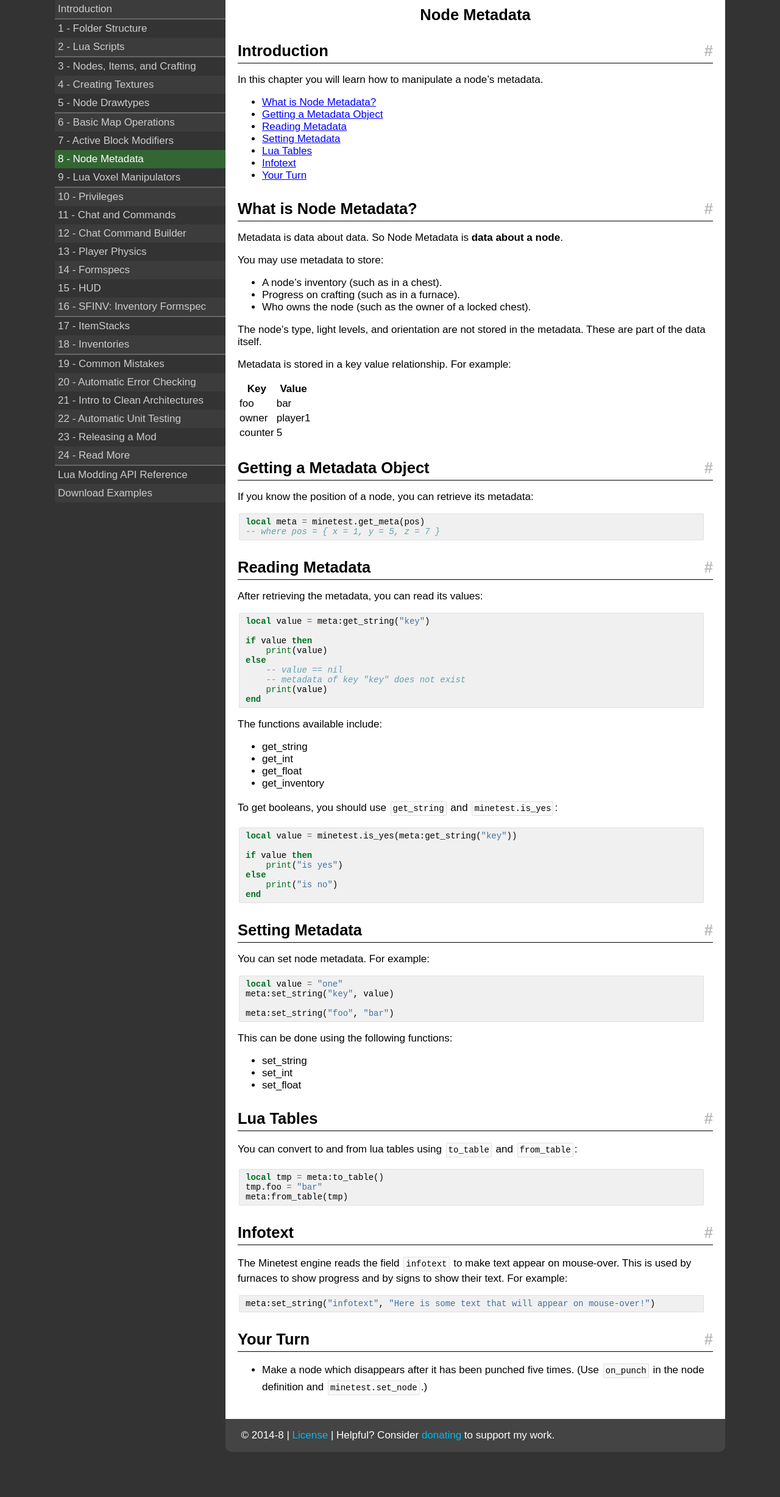
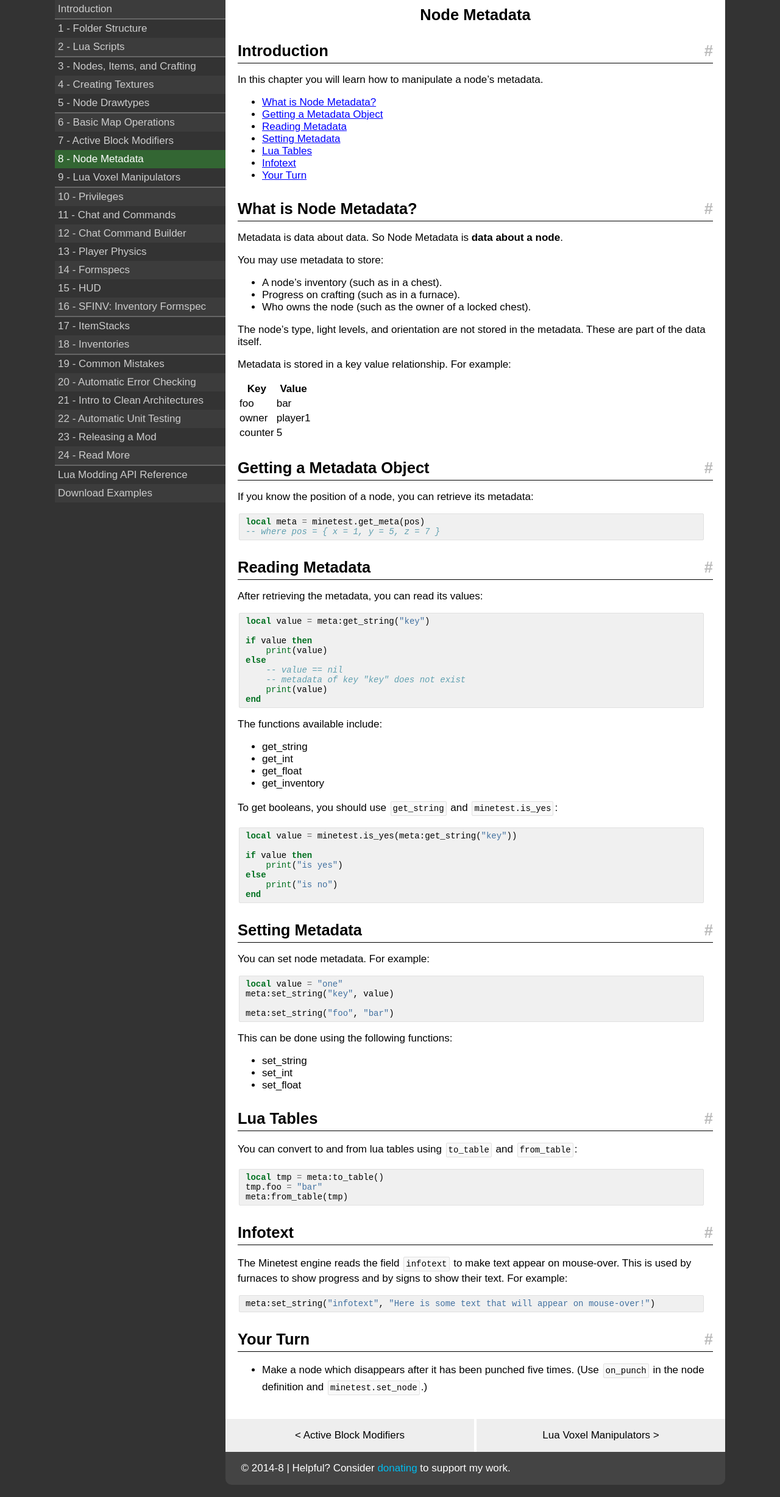
Before and after one commit to rubenwardy/minetest_modding_book, a Jekyll site: the page built from _en/map/node_metadata.md, in a window 1280 px wide. Shown: the whole page at 61% size. Built offline with Jekyll 4.4.1, drawn with Linux system fonts in a browser that asks for light colours; nearby versions of some CDN libraries; before the commit the page ends 2401 px from its top, so only the background shows below that.

Commit message:
Add previous/next links to bottom of page
Fixes #62

```diff
--- a/_includes/footer.html
+++ /dev/null
@@ -1,15 +0,0 @@
-				</article>
-				<footer>
-					&copy; 2014-8 |
-					<a href="https://creativecommons.org/licenses/by-sa/3.0/">License</a> |
-					Helpful? Consider
-					<a href="https://rubenwardy.com/donate/">donating</a>
-					to support my work.
-				</footer>
-			</article>
-		</main>
-		<link rel="stylesheet" href="{{ page.root }}static/style.css">
-		<script async src="https://code.jquery.com/jquery-1.11.2.min.js"></script>
-		<script async src="{{ page.root }}static/script.js"></script>
-	</body>
-</html>
--- a/_includes/header.html
+++ /dev/null
@@ -1,45 +0,0 @@
-<!doctype html>
-<html>
-	<head>
-		<title>{% if page.homepage %}{% else %}{{ page.title }} - {% endif %}Minetest Modding Book</title>
-		<meta charset="UTF-8">
-		<meta name="viewport" content="width=device-width">
-		<meta name="description" content="An easy guide to learn how to create mods for Minetest">
-		<meta name="keywords" content="Minetest, modding, book, tutorial, guide, easy">
-		<meta name="author" content="rubenwardy">
-		<style>body,html,nav{background:#333}nav,nav li,nav li a{display:block}body,html,main,nav li{margin:0;padding:0}main,nav{position:absolute;top:0}body,html{font-size:17px;color:#000}#container{width:100%;max-width:1100px;margin:auto;position:relative}nav{left:0;width:280px;list-style:none;color:#fff}nav li a{padding:5px;color:#ccc;text-decoration:none}main{left:280px;right:0}article{background:#fff;padding:0 20px 20px}</style>
-	</head>
-	<body>
-		{% assign pathsplit = page.dir | split: '/' %}
-		{% assign language = pathsplit[1] %}
-
-		{% if language == "en" %}
-			{% assign links = site.en | sort: "idx" %}
-
-		{% else %}
-			{% assign language = "en" %}
-			{% assign links = site.en | sort: "idx" %}
-		{% endif %}
-
-		{% assign num = 0 %}
-
-		<div id="container">
-			<nav>
-				{% for link in links %}
-					{% assign idsplit = link.id | split: '/' %}
-					{% assign section = idsplit[2] %}
-					<li><a href="{{ link.url }}"
-						class="{% if page.title == link.title %}selected{% endif %}{% if section != last_section and section != 'index' %} hr {% endif %}">
-						{% if section != "index" %}{{ num }} - {% endif %}
-						{{ link.title }}</a></li>
-					{% assign last_section = section %}
-					{% assign num = num | plus:1 %}
-				{% endfor %}
-
-				<li><a href="{{ page.root }}lua_api.html" class="hr">Lua Modding API Reference</a></li>
-				<li><a href="https://github.com/rubenwardy/minetest_modding_book/archive/examples.zip">Download Examples</a></li>
-			</nav>
-
-			<main>
-				<article {% if page.homepage %}class="homepage"{% endif %}>
-					{% if page.no_header %}{% else %}<h1>{{ page.title }}</h1>{% endif %}
--- a/_layouts/default.html
+++ b/_layouts/default.html
@@ -1,6 +1,83 @@
 ---
 layout: compress
 ---
-{% include header.html %}
-{{ content }}
-{% include footer.html %}
+
+<!doctype html>
+<html>
+<head>
+	<title>{% if page.homepage %}{% else %}{{ page.title }} - {% endif %}Minetest Modding Book</title>
+	<meta charset="UTF-8">
+	<meta name="viewport" content="width=device-width">
+	<meta name="description" content="An easy guide to learn how to create mods for Minetest">
+	<meta name="keywords" content="Minetest, modding, book, tutorial, guide, easy">
+	<meta name="author" content="rubenwardy">
+	<style>body,html,nav{background:#333}nav,nav li,nav li a{display:block}body,html,main,nav li{margin:0;padding:0}main,nav{position:absolute;top:0}body,html{font-size:17px;color:#000}#container{width:100%;max-width:1100px;margin:auto;position:relative}nav{left:0;width:280px;list-style:none;color:#fff}nav li a{padding:5px;color:#ccc;text-decoration:none}main{left:280px;right:0}article{background:#fff;padding:0 20px 20px}</style>
+</head>
+<body>
+	{% assign pathsplit = page.dir | split: '/' %}
+	{% assign language = pathsplit[1] %}
+
+	{% if language == "en" %}
+	{% assign links = site.en | sort: "idx" %}
+
+	{% else %}
+	{% assign language = "en" %}
+	{% assign links = site.en | sort: "idx" %}
+	{% endif %}
+
+	{% assign num = 0 %}
+
+	<div id="container">
+		<nav>
+			{% for link in links %}
+			{% assign idsplit = link.id | split: '/' %}
+			{% assign section = idsplit[2] %}
+			<li><a href="{{ link.url }}"
+				class="{% if page.title == link.title %}selected{% endif %}{% if section != last_section and section != 'index' %} hr {% endif %}">
+				{% if section != "index" %}{{ num }} - {% endif %}
+				{{ link.title }}</a></li>
+				{% assign last_section = section %}
+				{% assign num = num | plus:1 %}
+				{% endfor %}
+
+				<li><a href="{{ page.root }}lua_api.html" class="hr">Lua Modding API Reference</a></li>
+				<li><a href="https://github.com/rubenwardy/minetest_modding_book/archive/examples.zip">Download Examples</a></li>
+			</nav>
+
+			<main>
+				<article {% if page.homepage %}class="homepage"{% endif %}>
+					{% if page.no_header %}{% else %}<h1>{{ page.title }}</h1>{% endif %}
+					{{ content }}
+				</article>
+
+
+				{% for link in links  %}
+					{% if link.title == page.title %}
+						{% unless forloop.first %}
+							{% assign prev = tmpprev %}
+						{% endunless %}
+						{% unless forloop.last %}
+							{% assign next = links[forloop.index] %}
+						{% endunless %}
+					{% endif %}
+					{% assign tmpprev = link %}
+				{% endfor %}
+
+				<ul class="prevnext">
+					<li>{% if prev %}<a href="{{ prev.url}}">&lt; {{ prev.title }}</a>{% endif %}</li>
+					<li>{% if next %}<a href="{{ next.url}}">{{ next.title }} &gt;</a>{% endif %}</li>
+				</ul>
+
+				<footer>
+					&copy; 2014-8 |
+					Helpful? Consider
+					<a href="https://rubenwardy.com/donate/">donating</a>
+					to support my work.
+				</footer>
+			</article>
+		</main>
+		<link rel="stylesheet" href="{{ page.root }}static/style.css">
+		<script async src="https://code.jquery.com/jquery-1.11.2.min.js"></script>
+		<script async src="{{ page.root }}static/script.js"></script>
+	</body>
+	</html>
--- a/_sass/_content.scss
+++ b/_sass/_content.scss
@@ -81,3 +81,44 @@
 .toc > ul > li > ul > li > ul {
 	display: none;
 }
+
+
+
+.prevnext {
+	display: flex;
+	list-style: none;
+	margin: 0 auto;
+	padding: 0;
+	background: #eee;
+
+	li {
+		display: inline-block;
+		list-style: none;
+		margin: 0;
+		padding: 0;
+		flex: 1;
+
+		a {
+			display: block;
+			margin: 0;
+			padding: 1em 0;
+			text-align: center;
+			font-size: 100%;
+			text-decoration: none;
+			color: black;
+		}
+
+		a:hover {
+			text-decoration: none;
+			background: #fff;
+		}
+	}
+
+	li:first-child {
+		border-right: 2px solid white;
+	}
+
+	li:last-child {
+		border-left: 2px solid white;
+	}
+}
```
